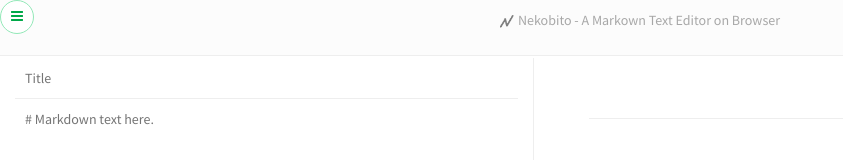
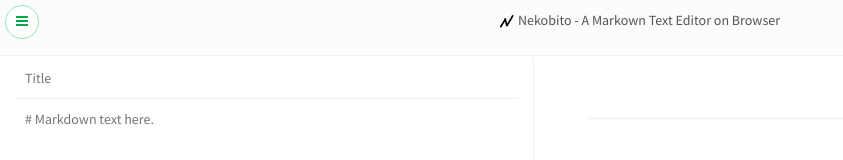
Before and after one commit to gaaamii/nekobito-backbone, a plain HTML site: page index.html in a window 1280 px wide. Shown: the top 160 px of the page, without its empty margins (0-843 px from the left). Drawn offline with Linux system fonts and the light colour scheme.

Commit message:
remove default setting of navigation's opacity

```diff
--- a/stylesheets/style.css
+++ b/stylesheets/style.css
@@ -47,7 +47,6 @@ body, .editor-wrapper, form, #editor { height: inherit; }
   margin: 0 20px;
   height: 20px;
   display: inline-block;
-  opacity: .5;
 }
 
 /* buttons */
@@ -80,6 +79,7 @@ body, .editor-wrapper, form, #editor { height: inherit; }
   border-radius: 17px;
   color: rgb(0, 168, 72);
   background: #fff;
+  margin: 5px;
 }
 .menuBar:hover {
   background: rgb(0, 168, 72);
```
